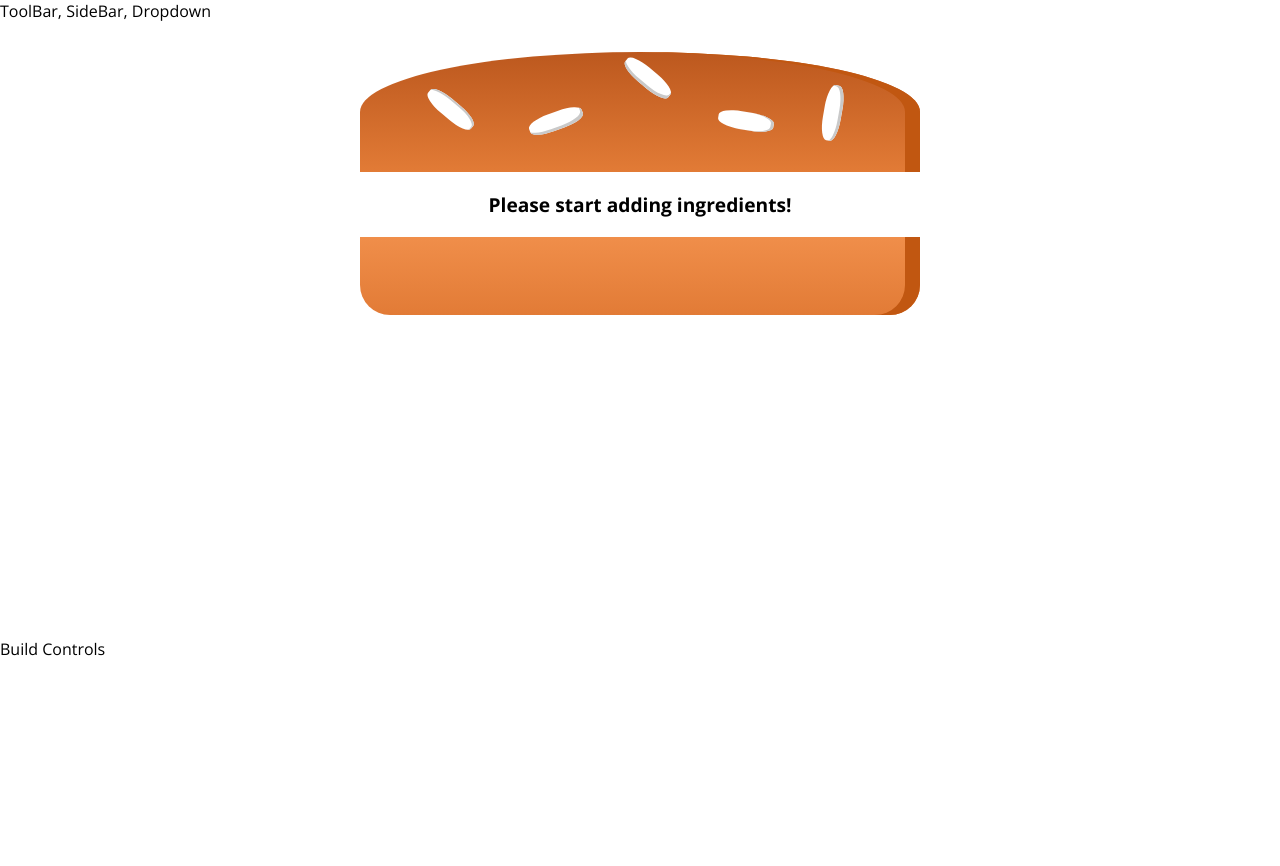
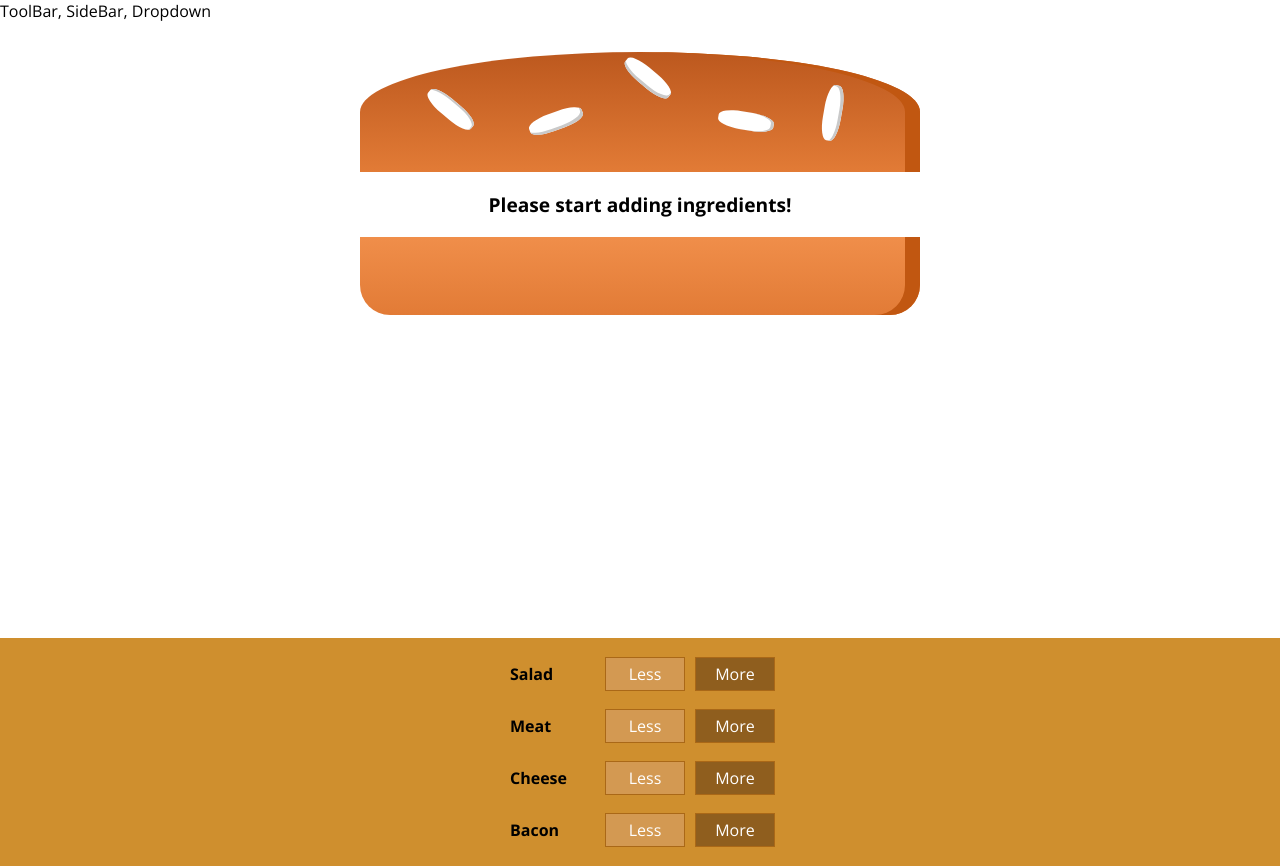
Before and after one commit to rasikag/Burger-Eat, a React app: page / in a window 1280 px wide. Before the commit the page ends 800 px from the top, so only its background shows below. Built offline with nearby package versions, Linux system fonts and the light colour scheme.

Commit message:
Outputting Multiple Build Controls

```diff
--- a/src/components/Burger/BuildControls/BuildControls.js
+++ b/src/components/Burger/BuildControls/BuildControls.js
@@ -1,7 +1,20 @@
 import React from 'react';
+import classes from './BuildControls.css';
+import BuildControl from  './BuildControl/BuildControl';
 
-const buildControls = (props) => (
+const controls = [
+    { label: 'Salad', type: 'salad'},
+    { label: 'Meat', type: 'meat'},
+    { label: 'Cheese', type: 'cheese'},
+    { label: 'Bacon', type: 'bacon'},
+];
 
+const buildControls = () => (
+    <div className={classes.BuildControls}>
+        {controls.map( ctrl => {
+            return <BuildControl key={ctrl.label} label={ctrl.label} />
+        })}
+    </div>
 );
 
 export default buildControls;
--- a/src/containers/BurgerBuilder/BurgerBuilder.js
+++ b/src/containers/BurgerBuilder/BurgerBuilder.js
@@ -1,6 +1,7 @@
 import React, { Component } from 'react';
 import Aux from '../../hoc/Aux';
 import Burger from '../../components/Burger/Burger';
+import BuildControls from '../../components/Burger/BuildControls/BuildControls';
 
 class BurgerBuilder extends Component {
 
@@ -24,7 +25,7 @@
         return (
             <Aux>
                 <Burger ingredients={this.state.ingredients} />
-                <div>Build Controls</div>
+                <BuildControls />
             </Aux>
         );
     }
```
